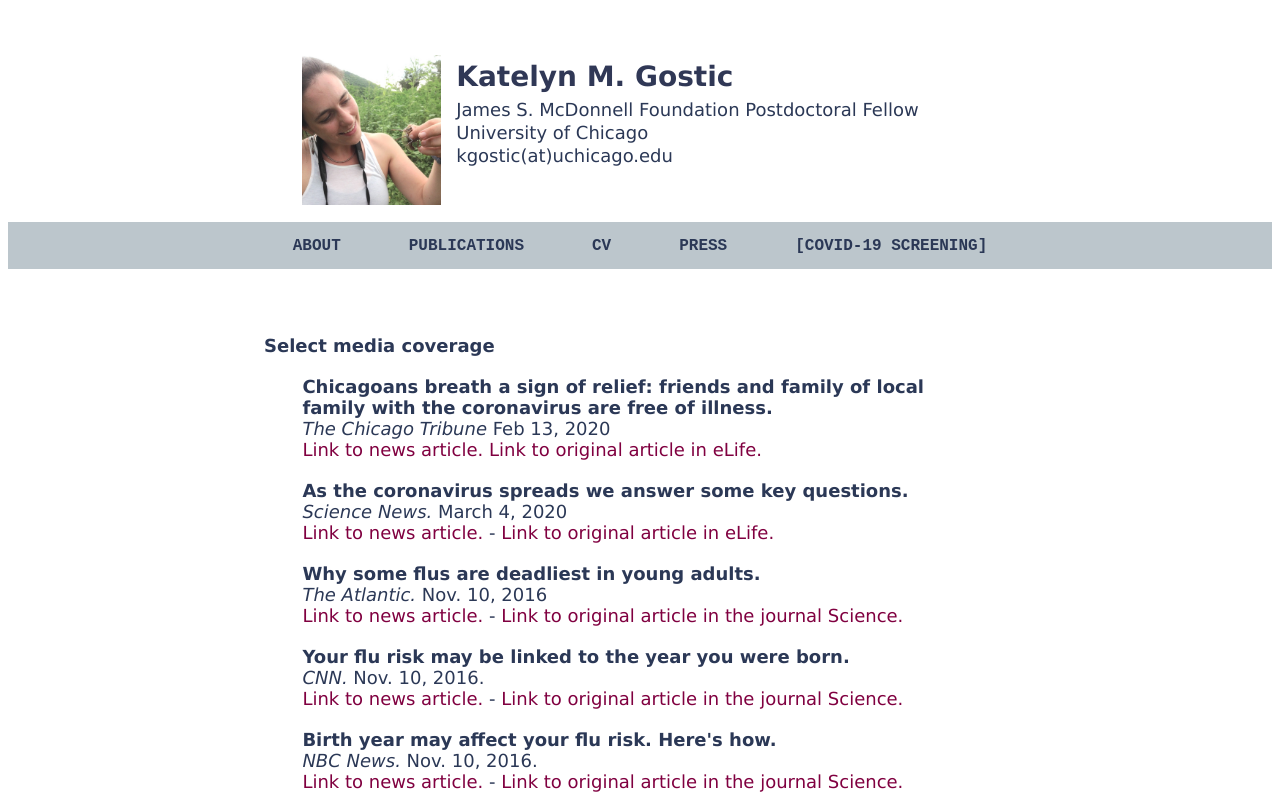
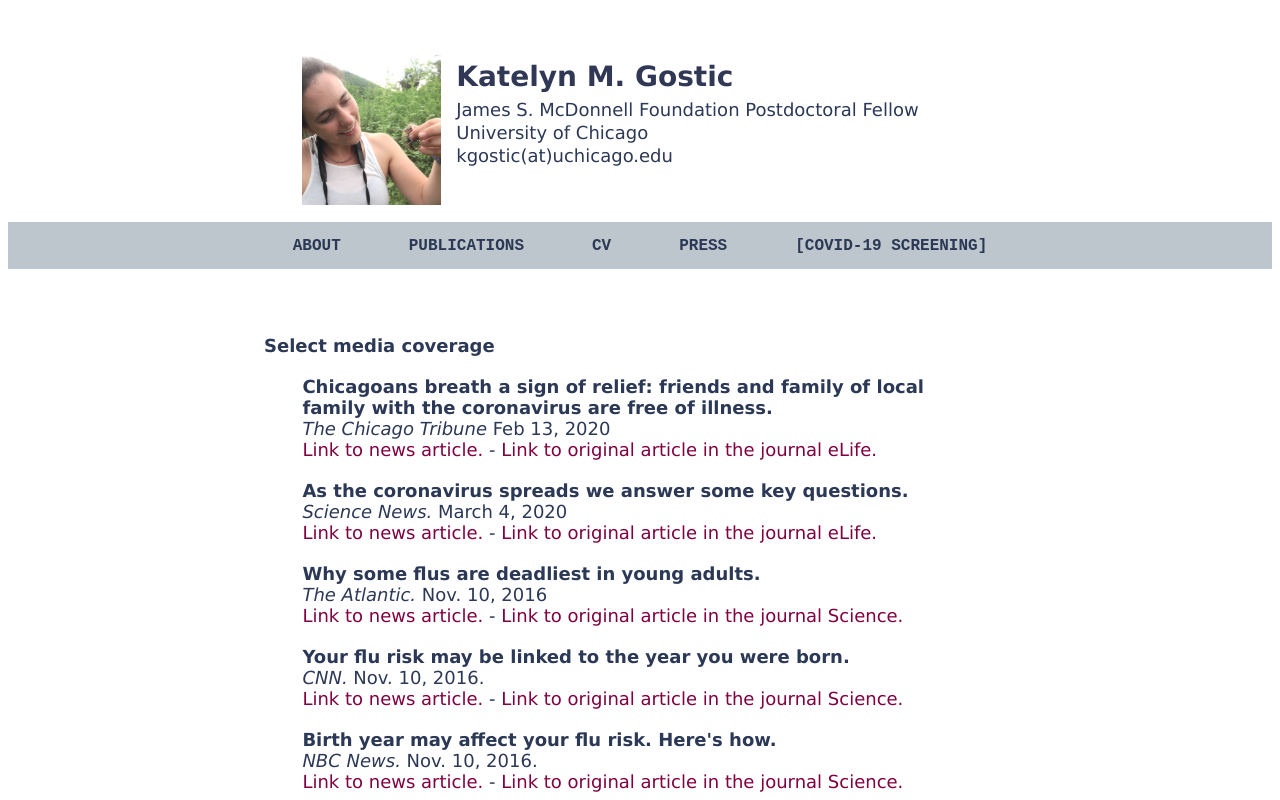
Before and after one commit to kgostic/kgostic.github.io, a plain HTML site: page press.html in a window 1280 px wide. Shown: the top 800 px of the page. Drawn offline with Linux system fonts and the light colour scheme.

Commit message:
Update press.html

```diff
--- a/press.html
+++ b/press.html
@@ -32,11 +32,11 @@
 
 <p class = "pubs"> <b> Chicagoans breath a sign of relief: friends and family of local family with the coronavirus are free of illness. </b> <br>
 <i>The Chicago Tribune</i> Feb 13, 2020 <br>
-<a href = "https://www.chicagotribune.com/business/ct-biz-coronavirus-illinois-another-case-20200213-5aqv4w26snajbgk3f2nbw7a23u-story.html" > Link to news article.</a> <a href="https://elifesciences.org/articles/55570" > Link to original article in eLife. </a> </p>
+<a href = "https://www.chicagotribune.com/business/ct-biz-coronavirus-illinois-another-case-20200213-5aqv4w26snajbgk3f2nbw7a23u-story.html" > Link to news article.</a> - <a href="https://elifesciences.org/articles/55570" > Link to original article in the journal eLife. </a> </p>
 
 <p class = "pubs"> <b> As the coronavirus spreads we answer some key questions. </b> <br>
 <i> Science News.</i> March 4, 2020 <br>
-<a href="https://www.sciencenews.org/article/coronavirus-questions-covid19-symptoms-deaths-spread"> Link to news article. </a> - <a href = "https://elifesciences.org/articles/55570"> Link to original article in eLife.</a> </p>
+<a href="https://www.sciencenews.org/article/coronavirus-questions-covid19-symptoms-deaths-spread"> Link to news article. </a> - <a href = "https://elifesciences.org/articles/55570"> Link to original article in the journal eLife.</a> </p>
 
 
 <p class = "pubs"> <b> Why some flus are deadliest in young adults. </b> <br>
```
